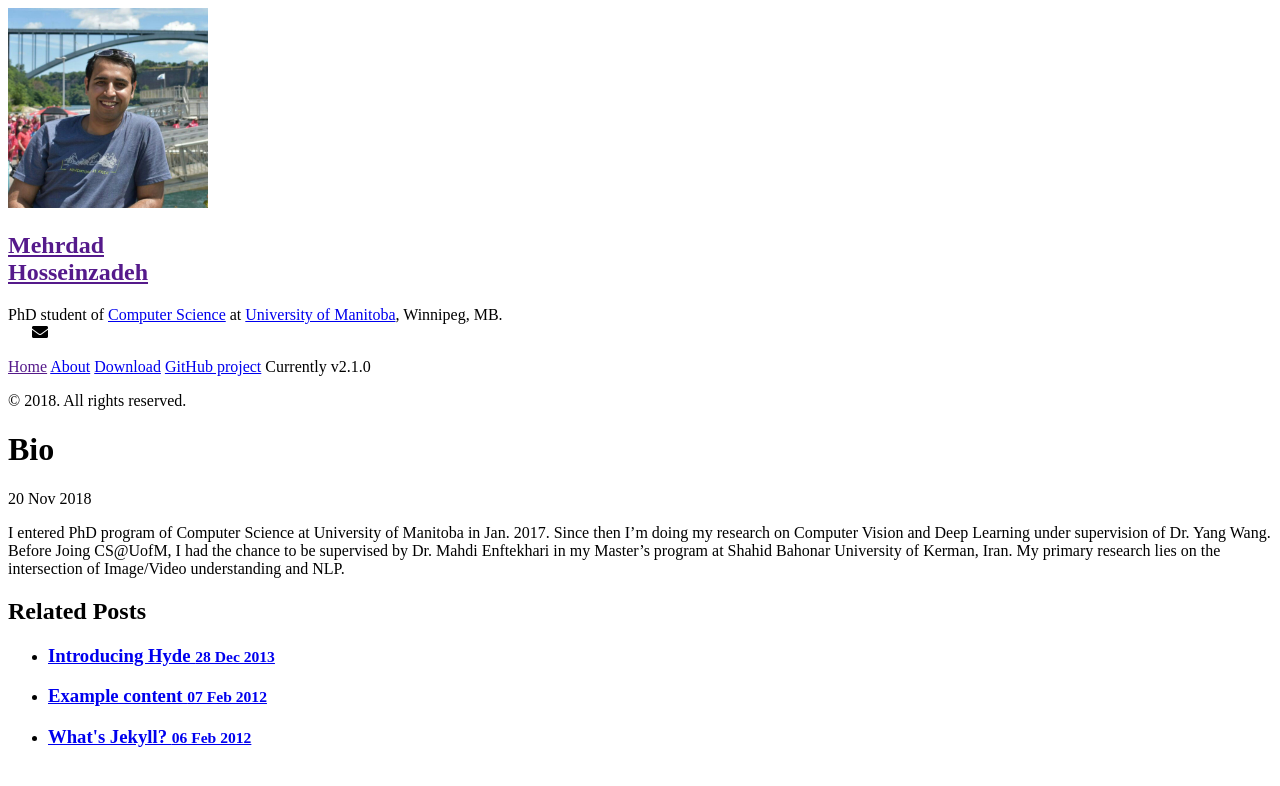
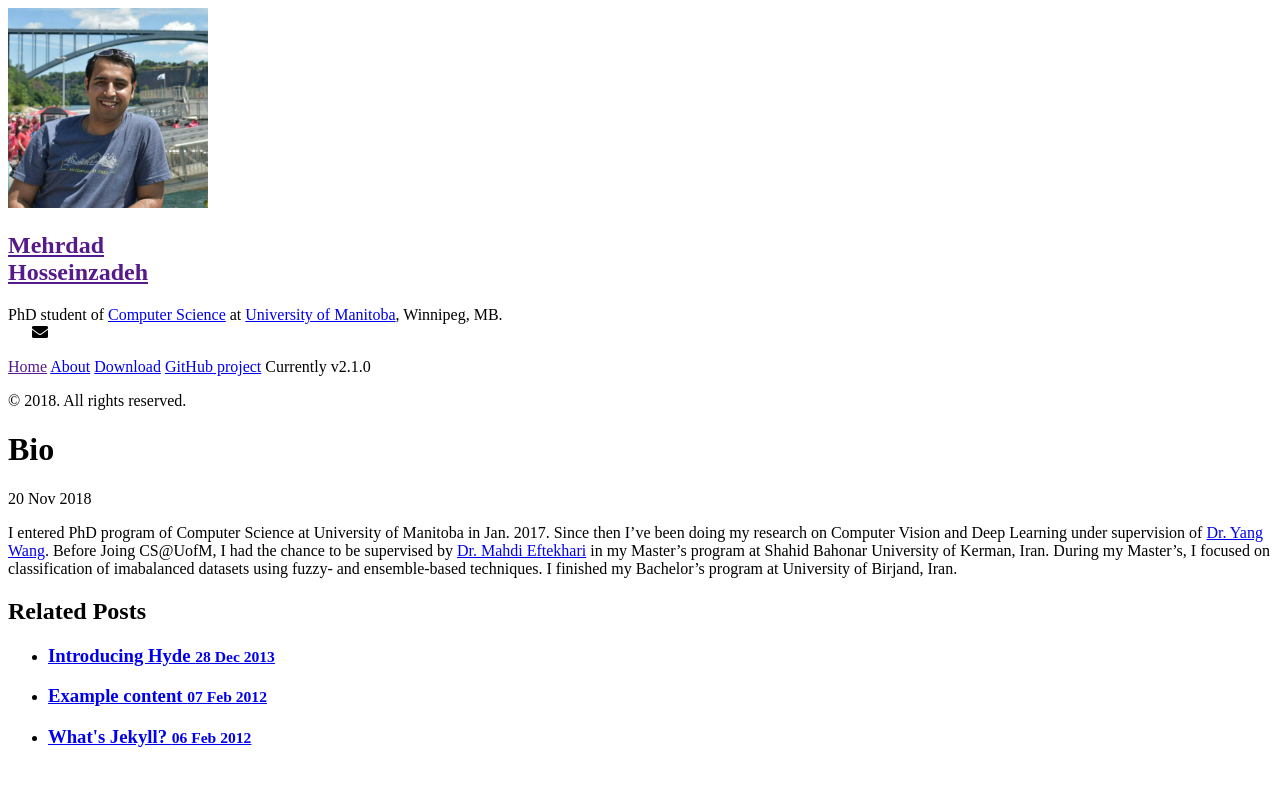
Before and after one commit to mehrdad-h/mehrdad-h.github.io, a Jekyll site: the page built from _posts/2018-11-20-Bio.md, in a window 1280 px wide. Shown: the top 786 px of the page. Built offline with Jekyll 4.4.1, drawn with Linux system fonts in a browser that asks for light colours; nearby versions of some CDN libraries; our own code applies the rules of GitHub Pages for plain Markdown files; Markdown is read by kramdown in place of the engine named in the settings.

Commit message:
Update 2018-11-20-Bio.md

```diff
--- a/_posts/2018-11-20-Bio.md
+++ b/_posts/2018-11-20-Bio.md
@@ -1 +1 @@
-I entered PhD program of Computer Science at University of Manitoba in Jan. 2017. Since then I'm doing my research on Computer Vision and Deep Learning under supervision of Dr. Yang Wang. Before Joing CS@UofM, I had the chance to be supervised by Dr. Mahdi Enftekhari in my Master's program at Shahid Bahonar University of Kerman, Iran. My primary research lies on the intersection of Image/Video understanding and NLP.
+I entered PhD program of Computer Science at University of Manitoba in Jan. 2017. Since then I’ve been doing my research on Computer Vision and Deep Learning under supervision of [Dr. Yang Wang](http://cs.umanitoba.ca/~ywang "Dr. Yang Wang"). Before Joing CS@UofM, I had the chance to be supervised by [Dr. Mahdi Eftekhari](http://academicstaff.uk.ac.ir/en/eftekhari "Dr. Mahdi Eftekhari") in my Master’s program at Shahid Bahonar University of Kerman, Iran. During my Master's, I focused on classification of imabalanced datasets using fuzzy- and ensemble-based techniques. I finished my Bachelor's program at University of Birjand, Iran.
```
